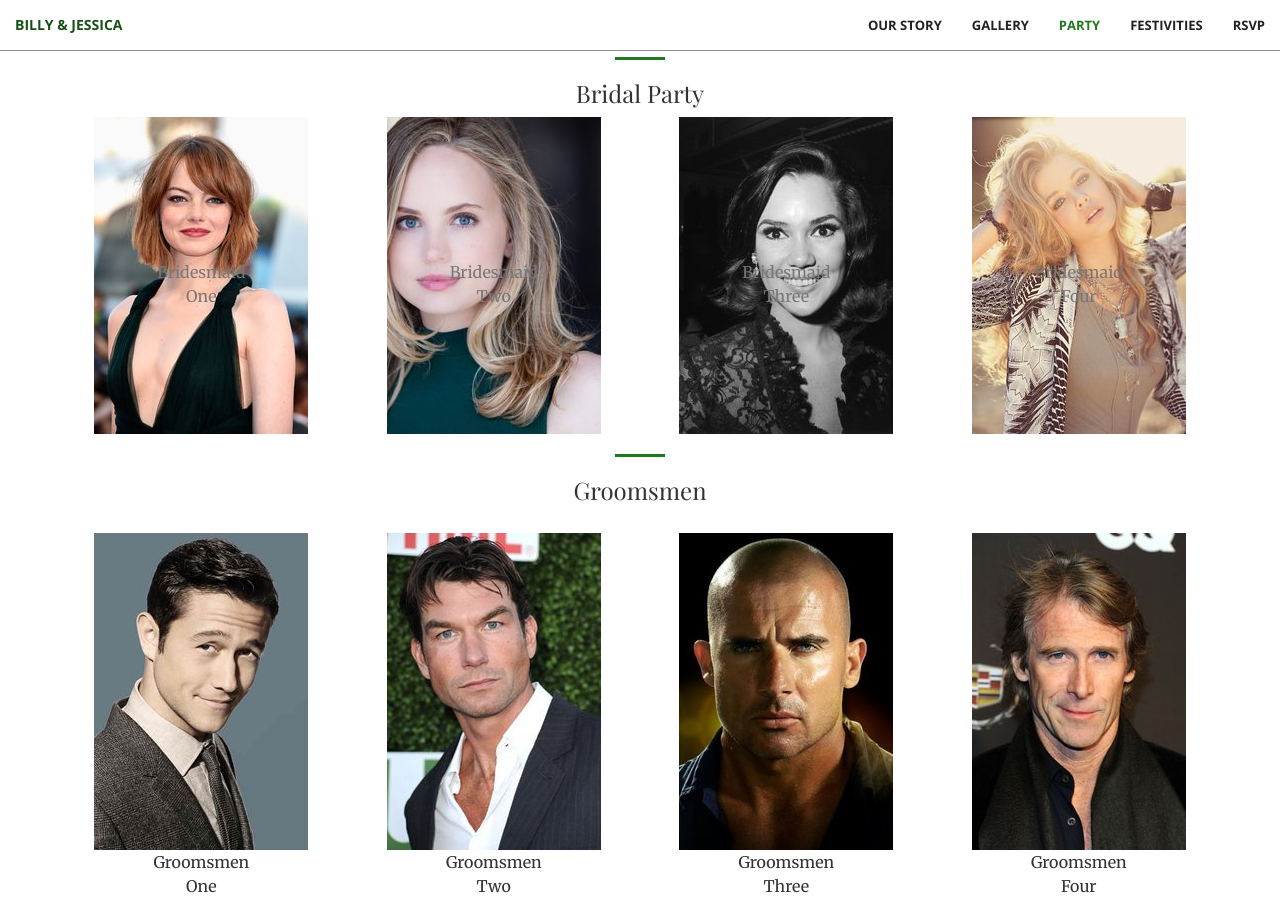
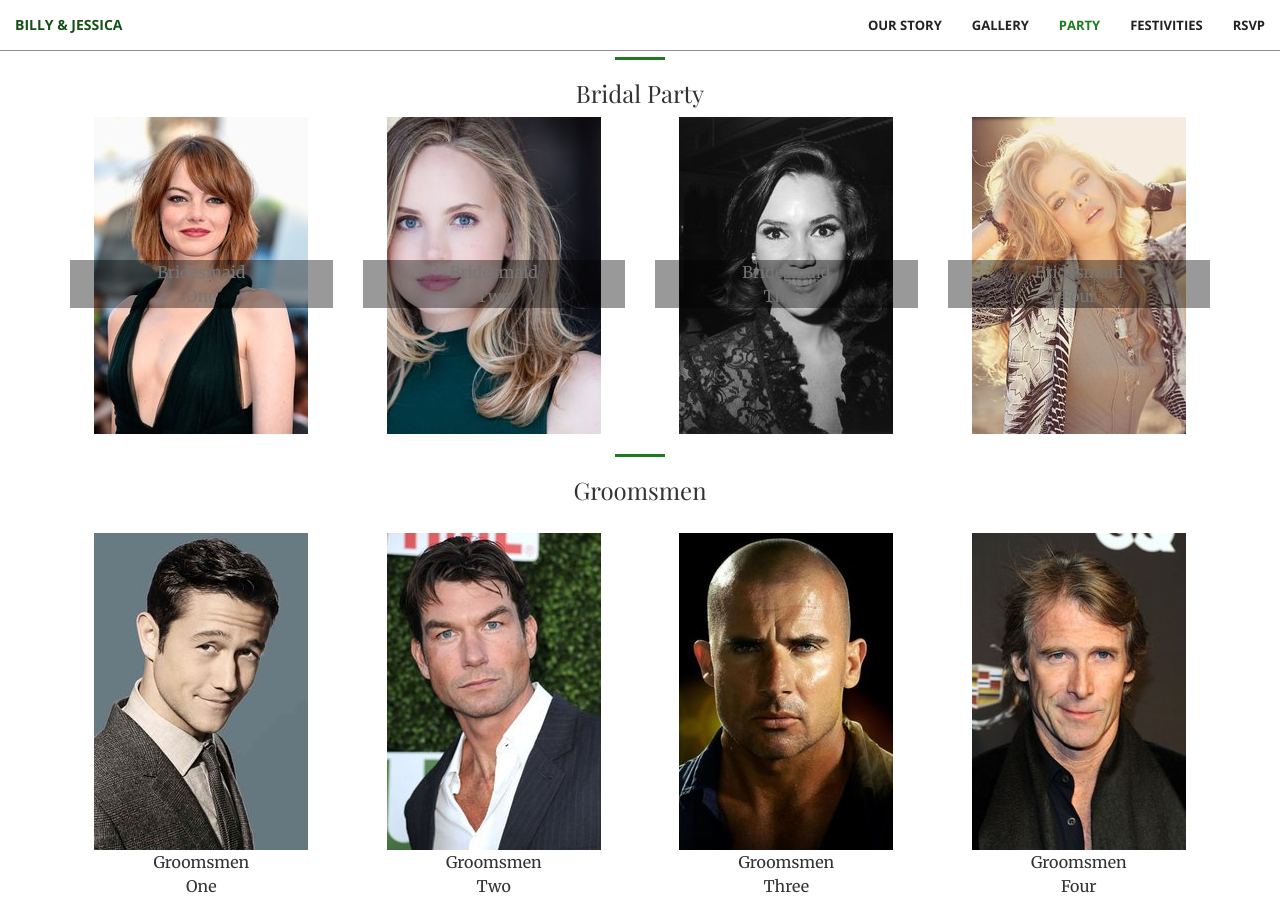
Before and after one commit to notbleh/wed-website, a Jekyll site: the page built from live.html, in a window 1280 px wide and 900 px high, scrolled down 1747 px. Built offline with Jekyll 4.4.1, drawn with Linux system fonts in a browser that asks for light colours.

Commit message:
Update style.css

```diff
--- a/css/style.css
+++ b/css/style.css
@@ -17,6 +17,8 @@
 }
 
 .caption {
+    color: #fff;
+    background-color: rgba(0,0,0,0.4);
     position: absolute;
     top: 45%;
     left: 0;
```
